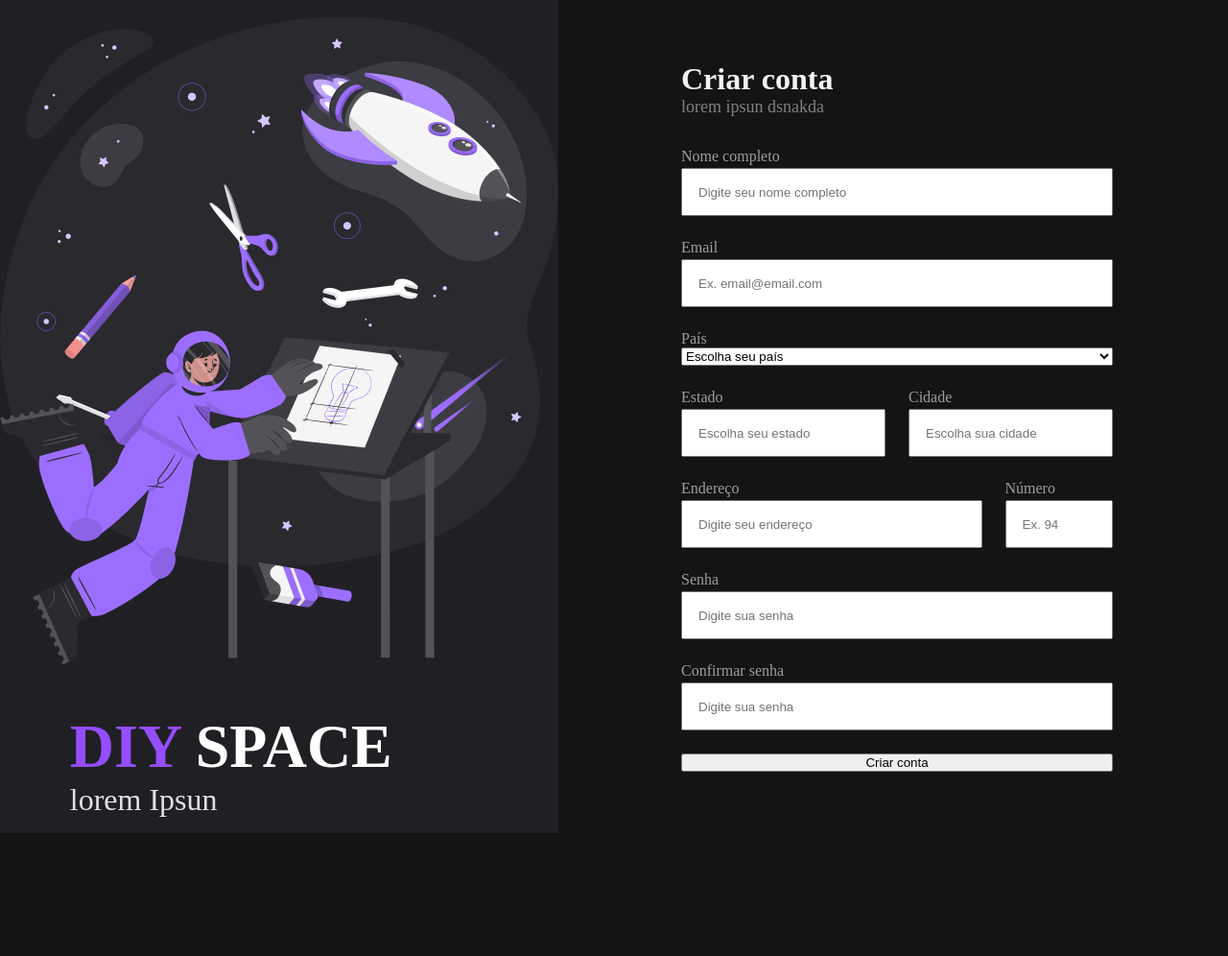
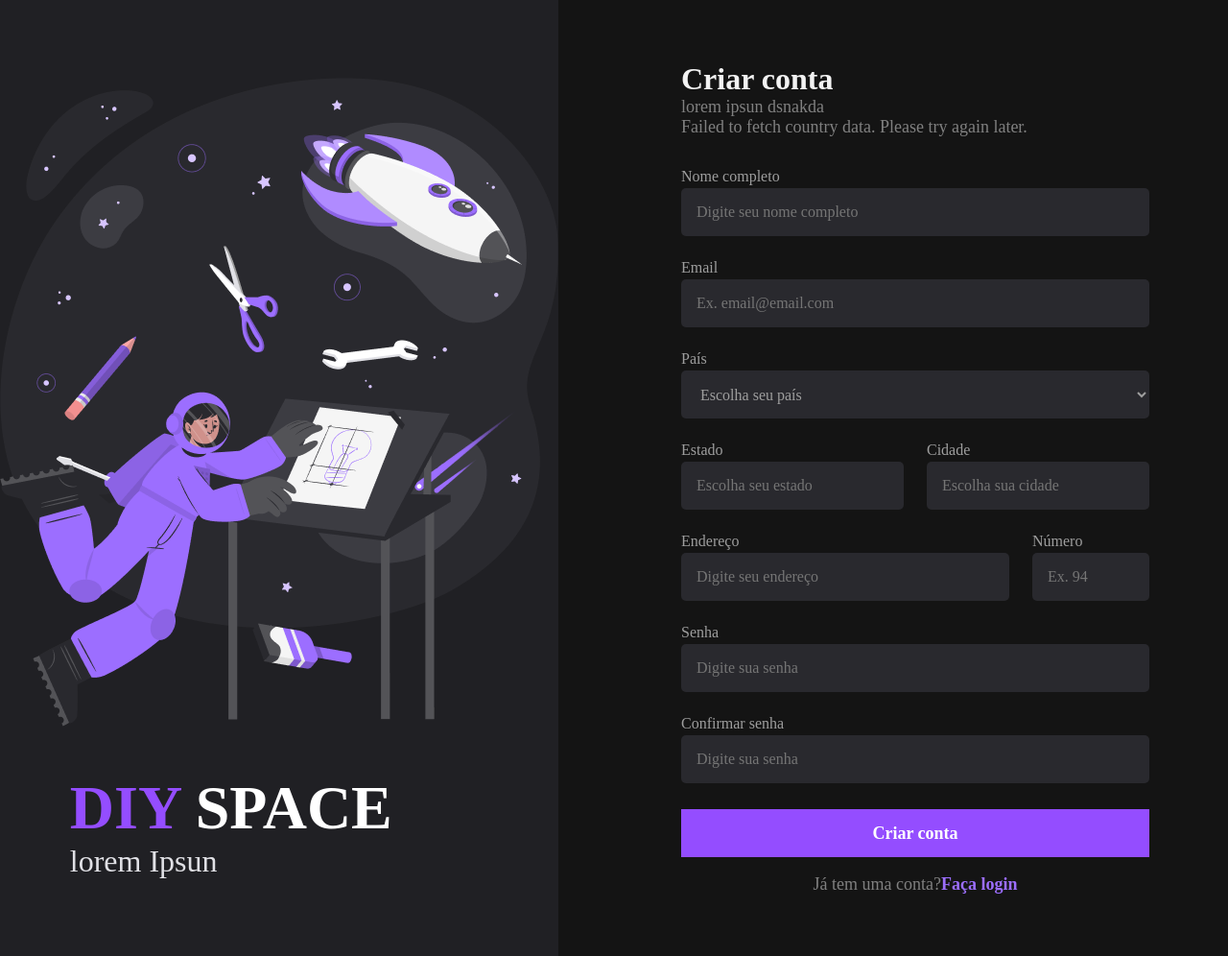
Before and after one commit to BauerKayke/DIY_Space, a PHP site: page /Pages/CriarConta.php in a window 1280 px wide; the page is wider, and only the part inside the window is pictured. Shown: that part at 96% size. Before the commit the page ends 868 px from the top of that part, so only its background shows below. Run offline with PHP 8.4, Linux system fonts and the light colour scheme; data that the repository does not hold is empty; some libraries are stand-ins or nearby versions.

Commit message:
Login&Cadastro Ok

```diff
--- a/Components/formCadastro.php
+++ b/Components/formCadastro.php
@@ -1,70 +1,92 @@
-<script>
-        document.addEventListener('DOMContentLoaded', function() {
-            const selectElement = document.getElementById('country');
-            fetch('https://restcountries.com/v3.1/all')
-                .then(response => response.json())
-                .then(data => {
-                    data.sort((a, b) => a.name.common.localeCompare(b.name.common));
-                    data.forEach(country => {
-                        const option = document.createElement('option');
-                        option.value = country.name.common;
-                        option.textContent = country.name.common;
-                        selectElement.appendChild(option);
-                    });
-                })
-                .catch(error => console.error('Error fetching countries:', error));
-        });
-</script>
+<?php
+// Fetch country data from REST Countries API
+$curl = curl_init();
 
-<form action="" method="post">
+curl_setopt_array(
+  $curl,
+  array(
+    CURLOPT_URL => "https://restcountries.com/v3.1/all",
+    CURLOPT_RETURNTRANSFER => true,
+    CURLOPT_MAXREDIRS => 10,
+    CURLOPT_TIMEOUT => 30,
+    CURLOPT_SSL_VERIFYHOST => false,
+    CURLOPT_SSL_VERIFYPEER => false
+  )
+);
 
+$response = curl_exec($curl);
+$http_status = curl_getinfo($curl, CURLINFO_HTTP_CODE);
+$countries = json_decode($response, true);
+curl_close($curl);
+
+if ($response === false || $http_status !== 200) {
+  echo "<p>Failed to fetch country data. Please try again later.</p>";
+  $countries = [];
+} else {
+  $countries = json_decode($response, true);
+  if (json_last_error() !== JSON_ERROR_NONE) {
+    echo "<p>Failed to decode country data. Please try again later.</p>";
+    $countries = [];
+  } else {
+    // Sort countries by common name
+    usort($countries, function ($a, $b) {
+      return strcmp($a['name']['common'], $b['name']['common']);
+    });
+  }
+}
+?>
+<form action="../Database/createUser.php" method="post">
   <div>
-    <label for="">Nome completo</label>
-    <input type="text" placeholder="Digite seu nome completo">
-  </div>
-    <div>
-    <label for="">Email</label>
-    <input type="email" placeholder="Ex. email@email.com">
+    <label for="nome">Nome completo</label>
+    <input type="text" name="nome" placeholder="Digite seu nome completo" required>
   </div>
   <div>
-    <label for="country">País</label>
-    <select id="country" name="country" required>
+    <label for="email">Email</label>
+    <input type="email" name="email" placeholder="Ex. email@email.com" required>
+  </div>
+  <div>
+    <label for="pais">País</label>
+    <select id="country" name="pais" >
       <option value="">Escolha seu país</option>
+      <?php foreach ($countries as $country): ?>
+                      <option value="<?= htmlspecialchars($country['name']['common']) ?>">
+                        <?= htmlspecialchars($country['name']['common']) ?>
+                      </option>
+      <?php endforeach; ?>
     </select>
   </div>
   <div class="inputEstadoCidade">
     <div>
-      <label for="">Estado</label>
-      <input type="text" placeholder="Escolha seu estado">
+      <label for="estado">Estado</label>
+      <input type="text" name="estado" placeholder="Escolha seu estado">
     </div>
     <div>
-      <label for="">Cidade</label>
-      <input type="text" placeholder="Escolha sua cidade">
+      <label for="cidade">Cidade</label>
+      <input type="text" name="cidade" placeholder="Escolha sua cidade">
     </div>
   </div>
   <div class="inputEnderecoNum">
     <div class="endereco">
-      <label for="">Endereço</label>
-      <input type="text" placeholder="Digite seu endereço">
+      <label for="endereco">Endereço</label>
+      <input type="text" name="endereco" placeholder="Digite seu endereço">
     </div>
     <div class="num">
-      <label for="">Número</label>
-      <input type="text" placeholder="Ex. 94">
+      <label for="numeroResidencia">Número</label>
+      <input type="text" name="numeroResidencia" placeholder="Ex. 94">
     </div>
   </div>
-
-
   <div>
-    <label for="">Senha</label>
-    <input type="text" placeholder="Digite sua senha">
+    <label for="senha">Senha</label>
+    <input type="password" name="senha" placeholder="Digite sua senha" required>
   </div>
   <div>
-    <label for="">Confirmar senha</label>
-    <input type="text" placeholder="Digite sua senha">
+    <label for="confirm_password">Confirmar senha</label>
+    <input type="password" name="confirm_password" placeholder="Digite sua senha" required>
   </div>
-
-  <button>Criar conta</button>
+  <button type="submit">Criar conta</button>
 </form>
-<div>
-
+<div class="accountExist">
+  <p>
+    Já tem uma conta?<a href="../Pages/Login.php">Faça login</a>
+  </p>
 </div>
--- a/Pages/LandingPage.php
+++ b/Pages/LandingPage.php
@@ -6,7 +6,7 @@
       </div>
       <ul>
         <li><button class="btn-Create" onclick='criarConta()'>Criar</button></li>
-        <li><button class="btn-Enter">Entrar</button></li>
+        <li><button class="btn-Enter" onclick="login()">Entrar</button></li>
       </ul>
     </nav>
   </header>
--- a/Style/criarConta.css
+++ b/Style/criarConta.css
@@ -20,8 +20,9 @@
   padding: 0;
 }
 
-body {
+body.login {
   overflow: hidden;
+  height: 100vh;
 }
 
 main {
@@ -29,6 +30,8 @@ main {
   grid-template-columns: 1fr 1fr;
   height: 100vh;
 }
+
+
 
 .imgLogo {
   display: flex;
@@ -43,6 +46,8 @@ main {
     display: flex;
     align-items: start;
     flex-direction: column;
+
+
 
     h1 {
       font-family: 'Montserrat';
@@ -104,6 +109,18 @@ main {
       }
     }
 
+    #country {
+      height: 50px;
+      padding: 13px 16px;
+      margin-top: 3px;
+      background: var(--gray700);
+      color: var(--gray200);
+      border: none;
+      border-radius: 5px;
+      font-size: 16px;
+      font-family: 'Poppins';
+    }
+
     .inputEstadoCidade,
     .inputEnderecoNum {
       display: flex;
@@ -125,5 +142,48 @@ main {
       width: 25%;
     }
 
+    button {
+      height: 50px;
+      padding: 13px 16px;
+      margin-top: 3px;
+      background: var(--purple500);
+      color: #fff;
+      border: none;
+      font-family: 'Poppins';
+      font-size: 18px;
+      font-weight: bold;
+    }
+
   }
 }
+
+div input {
+  background: var(--gray700);
+  color: var(--gray200);
+  border: none;
+  border-radius: 5px;
+  font-size: 16px;
+  font-family: 'Poppins';
+  cursor: pointer;
+}
+
+input:hover {
+  border: 1px solid var(--purple500);
+}
+
+#country::selection {
+  border: 1px solid var(--purple500);
+}
+
+.accountExist {
+  margin-top: 18px;
+  font-size: 16px;
+  width: 100%;
+  text-align: center;
+
+  a {
+    color: var(--purple400);
+    font-weight: bold;
+    text-decoration: none;
+  }
+}
```
Also changed, not shown: Components/formLogin.php (added, +16 -0 lines), Database/connection.php (+10 -5 lines), Database/createUser.php (added, +52 -0 lines), Database/loginUser.php (added, +43 -0 lines), Pages/CriarConta.php (+5 -2 lines), Pages/Feed.php (added, +21 -0 lines), Pages/Login.php (+29 -0 lines), Style/login.css (added).
